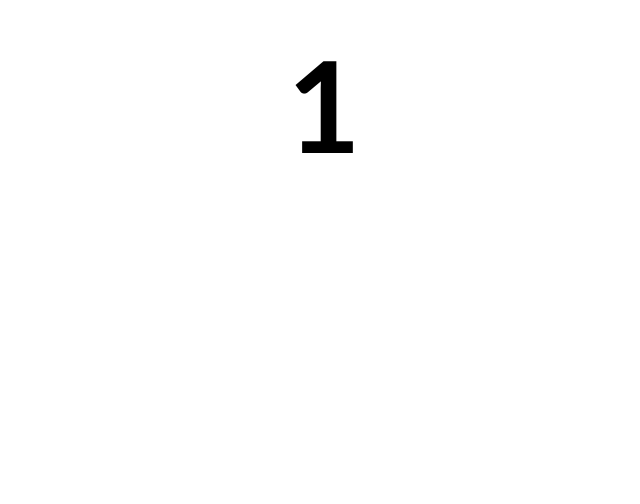
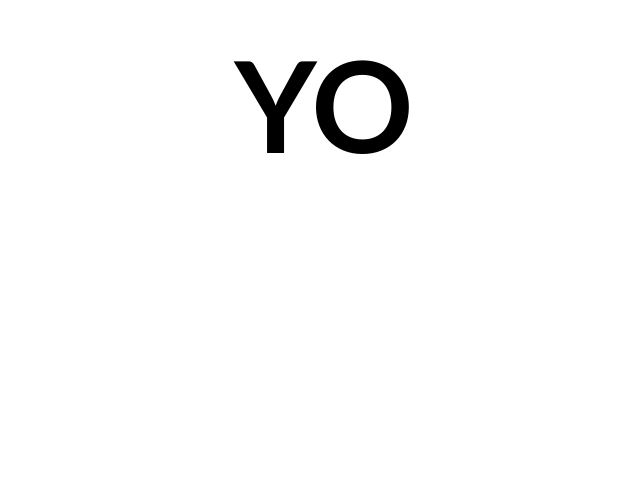
Before and after one commit to MTLY-1610/CV2023, a Next.js app: page / in a window 1280 px wide. Shown: the part 296-800 px from the top of the page, without its empty margins (316-956 px from the left). Built offline with nearby package versions, Linux system fonts and the light colour scheme.

Commit message:
cosmetic

```diff
--- a/src/components/Footer.js
+++ b/src/components/Footer.js
@@ -3,7 +3,7 @@ import React from "react";
 function Footer() {
   return (
     <footer className="footer">
-      <span>beep me </span>
+      <h1>BEEP ME </h1>
     </footer>
   );
 }
--- a/src/components/Hero.js
+++ b/src/components/Hero.js
@@ -3,7 +3,7 @@ import React from "react";
 function Hero() {
   return (
     <header className="hero__header">
-      <h1>1</h1>
+      <h1>YO</h1>
     </header>
   );
 }
```
